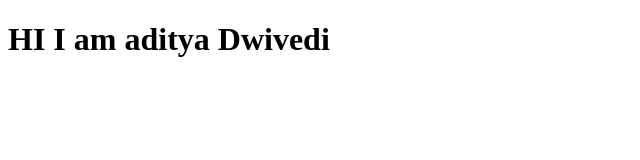
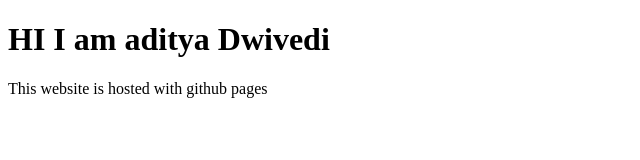
Before and after one commit to aditya673/aditya673.github.io, a plain HTML site: page intex.html in a window 1280 px wide. Shown: the whole page, without its empty margins (0-640 px from the left). Drawn offline with Linux system fonts and the light colour scheme.

Commit message:
Update intex.html

```diff
--- a/intex.html
+++ b/intex.html
@@ -3,5 +3,6 @@
 
 <body>
 <h1>HI I am aditya Dwivedi</h1>
+  <p> This website is hosted with github pages </p>
 </body>
 </html>
```
